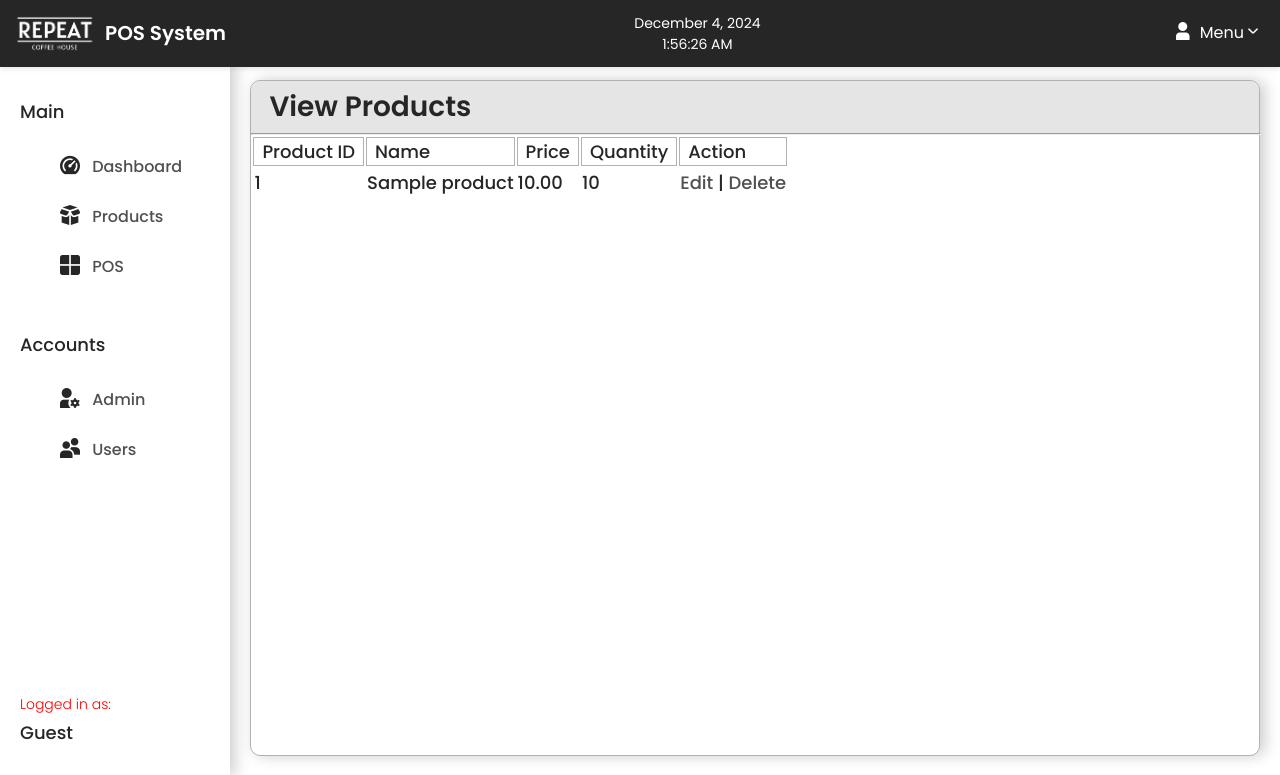
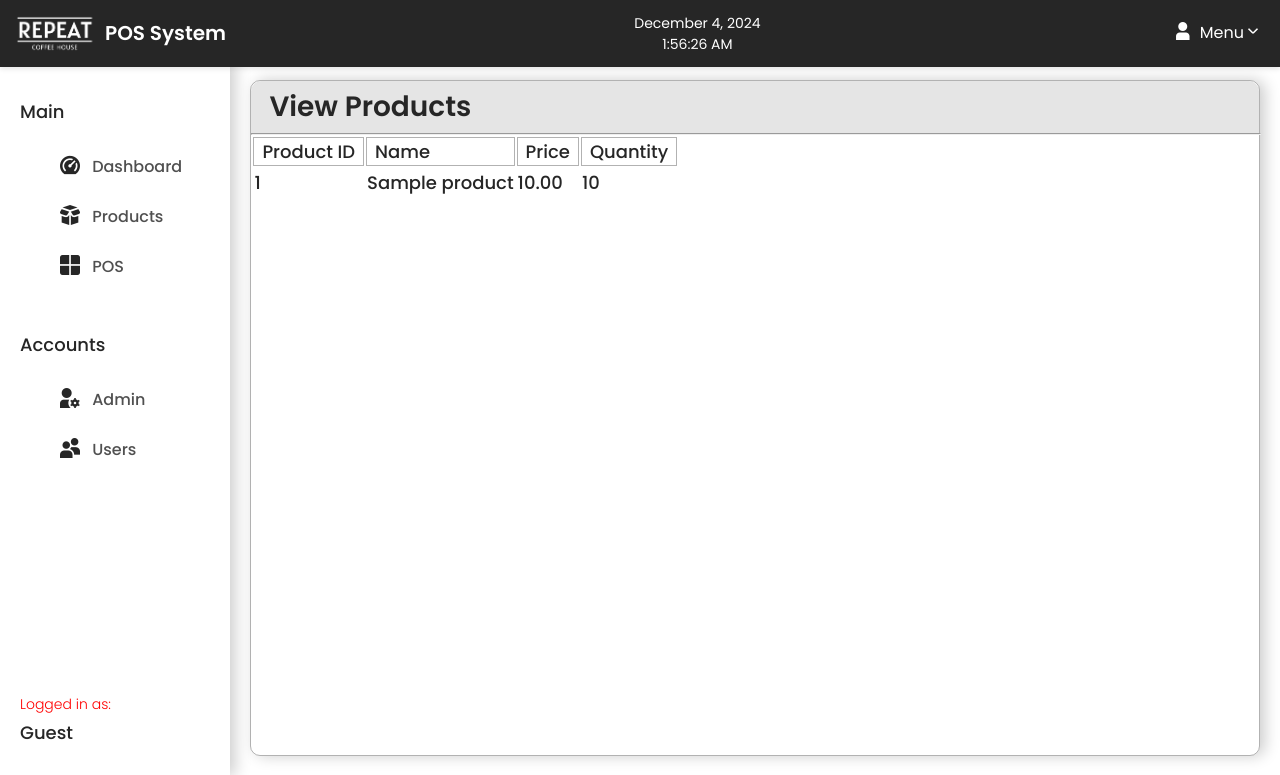
Before and after one commit to cosmicdawn42/RepeatCoffeePOS, a PHP site: page /view_products.php in a window 1280 px wide. Shown: the top 775 px of the page. Run offline with PHP 8.4, Linux system fonts and the light colour scheme; tables that the repository leaves empty or names only in its code hold one stand-in row (values such as "Sample post"); some libraries are stand-ins or nearby versions.

Commit message:
Update view_products.php

```diff
--- a/view_products.php
+++ b/view_products.php
@@ -24,7 +24,6 @@ $result = $conn->query($sql);
                             <th>Name</th>
                             <th>Price</th>
                             <th>Quantity</th>
-                            <th>Action</th>
                         </tr>
                     </thead>
                     <tbody>
@@ -37,11 +36,6 @@ $result = $conn->query($sql);
                                 <td><?php echo $product['prod_name']; ?></td>
                                 <td><?php echo number_format($product['prod_price'], 2); ?></td>
                                 <td><?php echo $product['prod_qty']; ?></td>
-                                <td>
-                                    <a href="edit_prod.php?id=<?php echo $product['prod_id']; ?>">Edit</a>
-                                    |
-                                    <a href="delete_prod.php?id=<?php echo $product['prod_id']; ?>" onclick="return confirm('Are you sure you want to delete this product?');">Delete</a>
-                                </td>
                             </tr>
                         <?php endwhile; ?>
                     </tbody>
```
